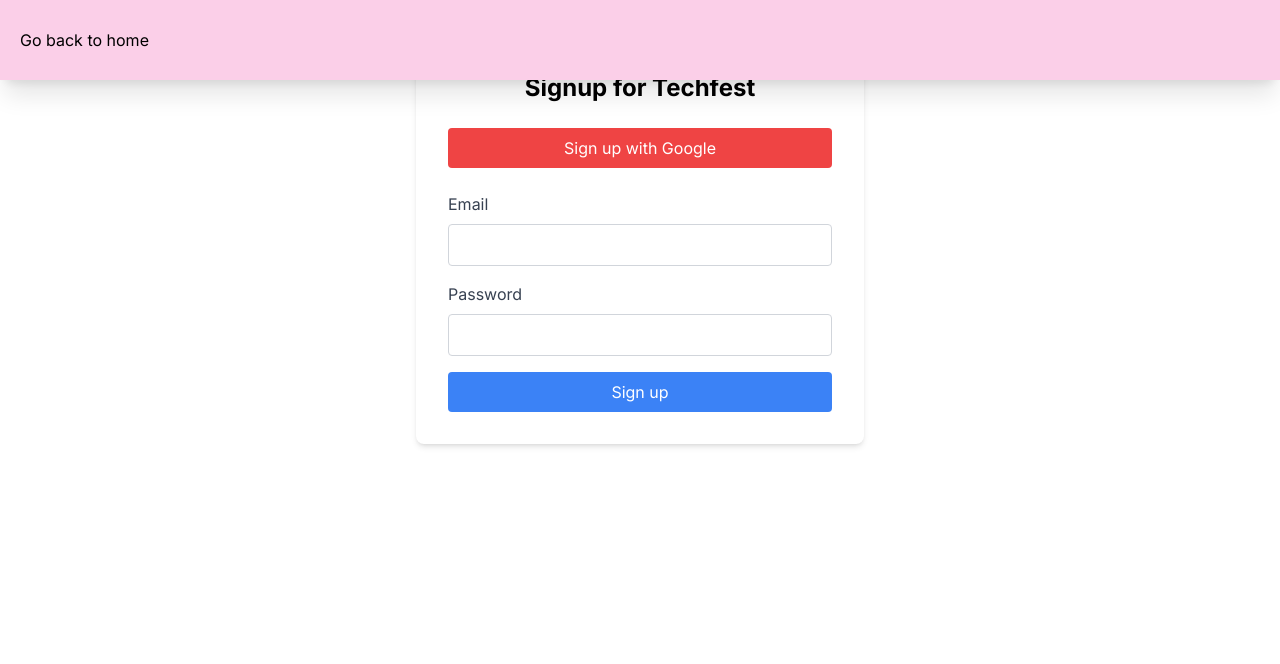
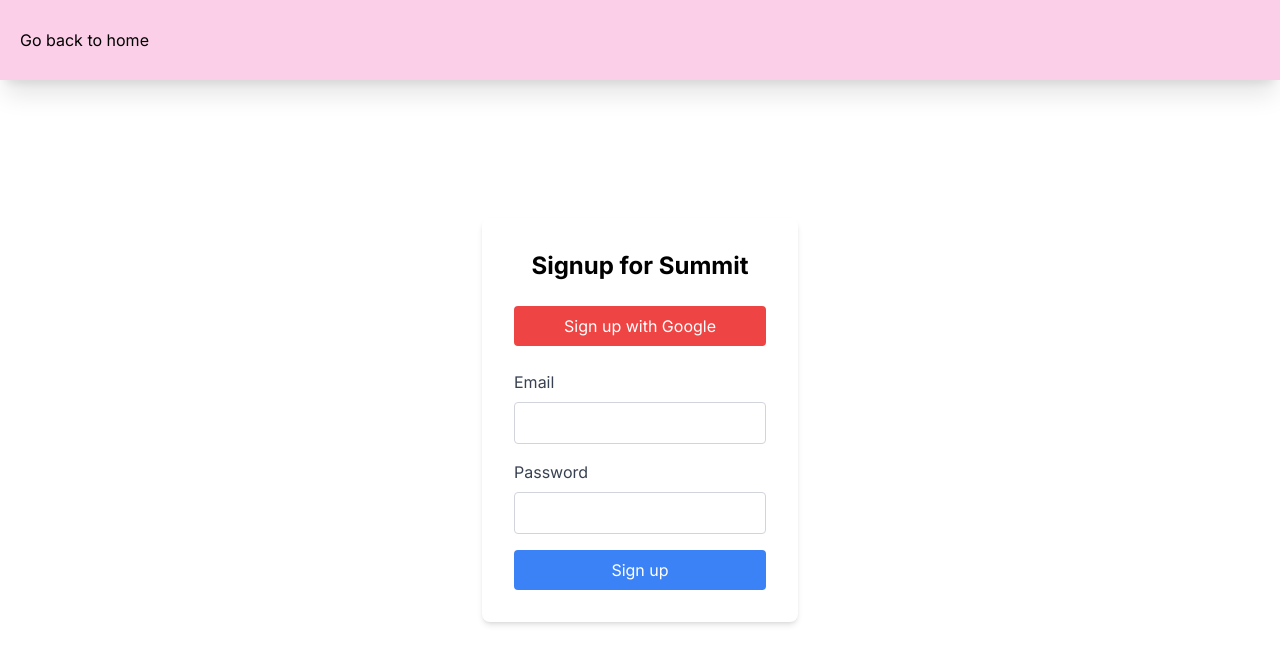
Before and after one commit to Xrg360/RegistrationForm, a Next.js app: page /signup in a window 1280 px wide. Shown: the top 664 px of the page. Built offline with nearby package versions, Linux system fonts and the light colour scheme.

Commit message:
set signup page

```diff
--- a/app/signup/page.jsx
+++ b/app/signup/page.jsx
@@ -89,8 +89,9 @@
   };
 
   return (
+    <div className='h-screen w-screen flex justify-center items-center'>
     <div className="max-w-md mx-auto p-8 bg-white shadow-md rounded-lg mt-10">
-      <h2 className="text-2xl font-bold mb-6 text-center">Signup for Techfest</h2>
+      <h2 className="text-2xl font-bold mb-6 text-center">Signup for Summit</h2>
       {step === 'initial' ? (
         <>
           <button
@@ -220,6 +221,7 @@
         </form>
       )}
     </div>
+    </div>
   );
 };
 
```
